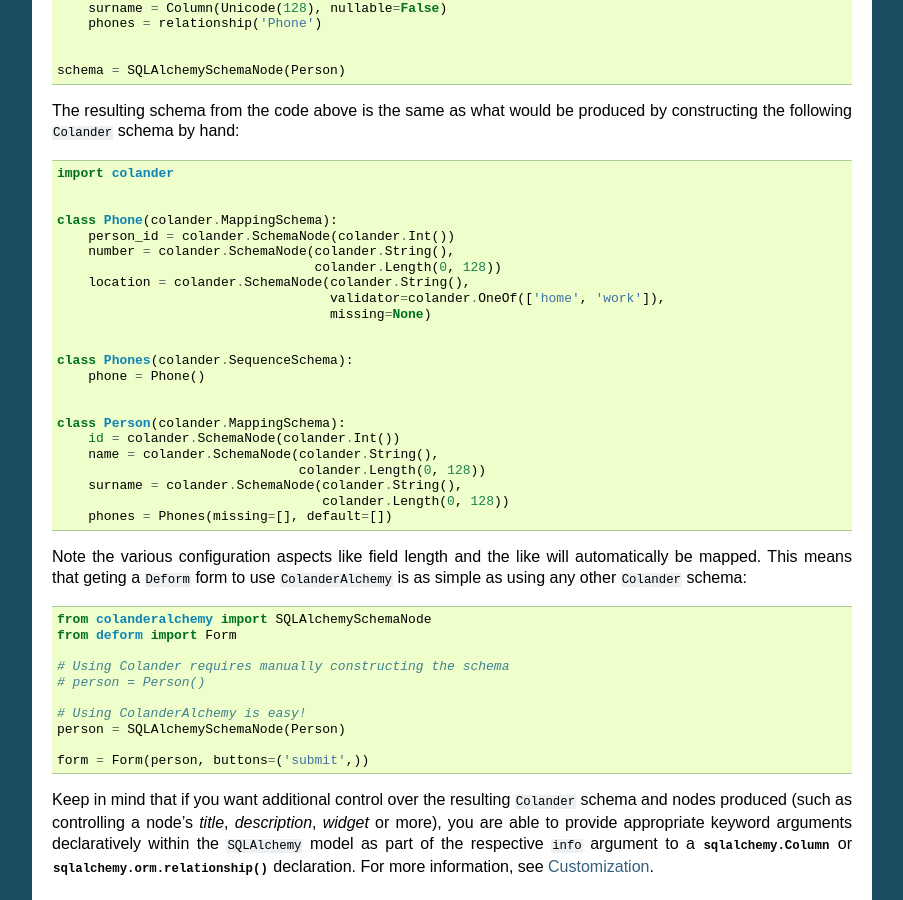
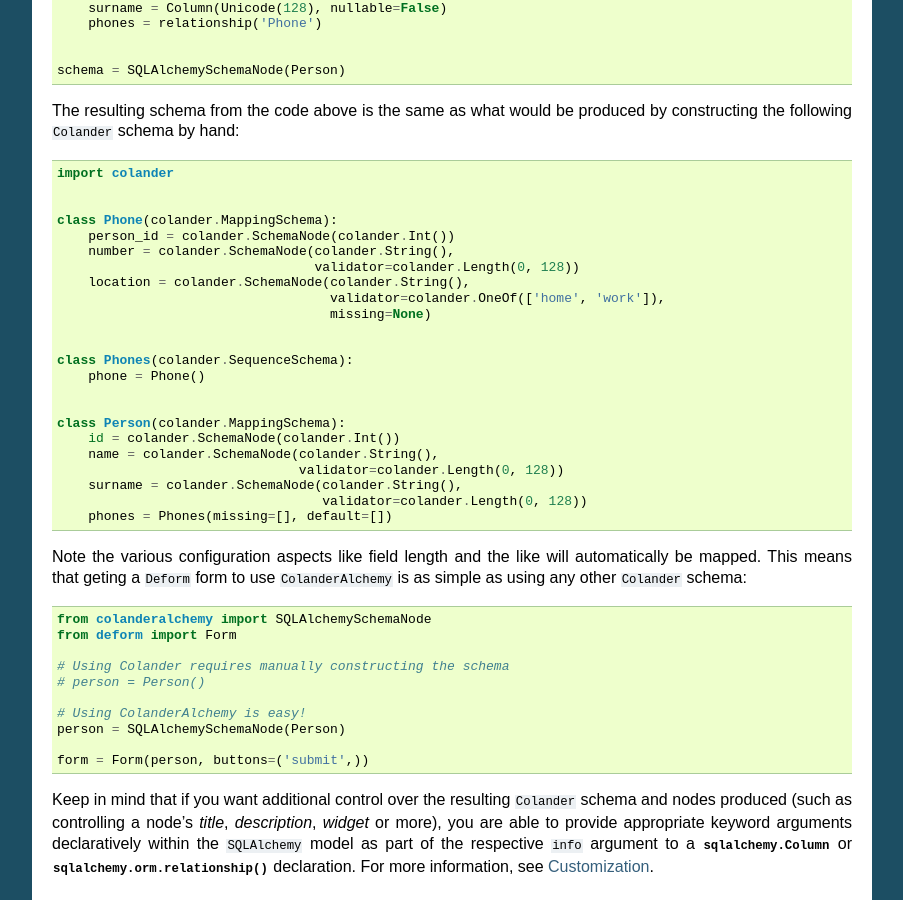
Before and after one commit to stefanofontanelli/ColanderAlchemy, a Sphinx documentation site: the page built from docs/source/deform.rst, in a window 1280 px wide and 900 px high, scrolled down 500 px. Shown: the whole window, without its empty margins (198-1101 px from the left). Built offline with Sphinx 7.4.7, drawn with Linux system fonts in a browser that asks for light colours.

Commit message:
fixed error in example code

```diff
--- a/docs/source/deform.rst
+++ b/docs/source/deform.rst
@@ -43,7 +43,7 @@ be produced by constructing the following ``Colander`` schema by hand::
     class Phone(colander.MappingSchema):
         person_id = colander.SchemaNode(colander.Int())
         number = colander.SchemaNode(colander.String(),
-                                     colander.Length(0, 128))
+                                     validator=colander.Length(0, 128))
         location = colander.SchemaNode(colander.String(),
                                        validator=colander.OneOf(['home', 'work']),
                                        missing=None)
@@ -56,9 +56,9 @@ be produced by constructing the following ``Colander`` schema by hand::
     class Person(colander.MappingSchema):
         id = colander.SchemaNode(colander.Int())
         name = colander.SchemaNode(colander.String(),
-                                   colander.Length(0, 128))
+                                   validator=colander.Length(0, 128))
         surname = colander.SchemaNode(colander.String(),
-                                      colander.Length(0, 128))
+                                      validator=colander.Length(0, 128))
         phones = Phones(missing=[], default=[])
 
 
```
